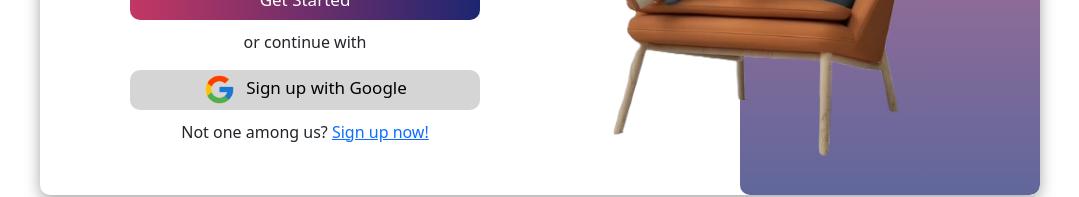
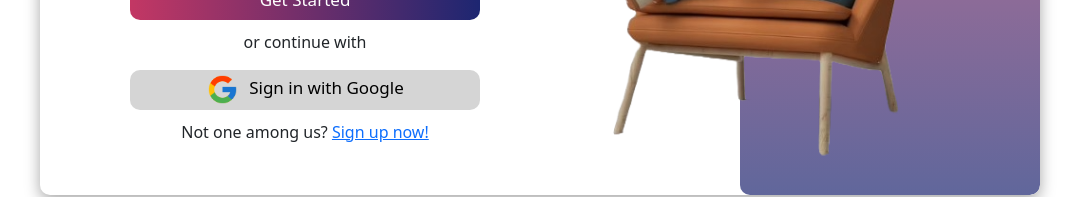
Before and after one commit to PoorneshPrahal/KEEP-YOURSELF-UPDATED-KYU-, a React (Create React App) app: page /login in a window 1280 px wide. Shown: the part 355-552 px from the top of the page, without its empty margins (95-1174 px from the left). Built offline with nearby package versions, Linux system fonts and the light colour scheme.

Commit message:
login FE done

```diff
--- a/src/Components/Login/Login.js
+++ b/src/Components/Login/Login.js
@@ -47,7 +47,7 @@ function Login() {
           <input type='password' placeholder='Shhh... your password' className='inpt-pwd' onChange={(e) => { setpassword(e.target.value) }} />
           <button className='btn-log' onClick={(e) => { login(e) }}>Get Started</button>
           <p className='login-text'>or continue with</p>
-           <button className='btn-log btn-google'> <img src={google} height={33} />Sign up with Google </button>
+           <button className='btn-log btn-google'> <img src={google} height={33} />Sign in with Google </button>
            <p className='login-text'>Not one among us? <a href='#'>Sign up now!</a></p>
         </form>
       </div>
```
